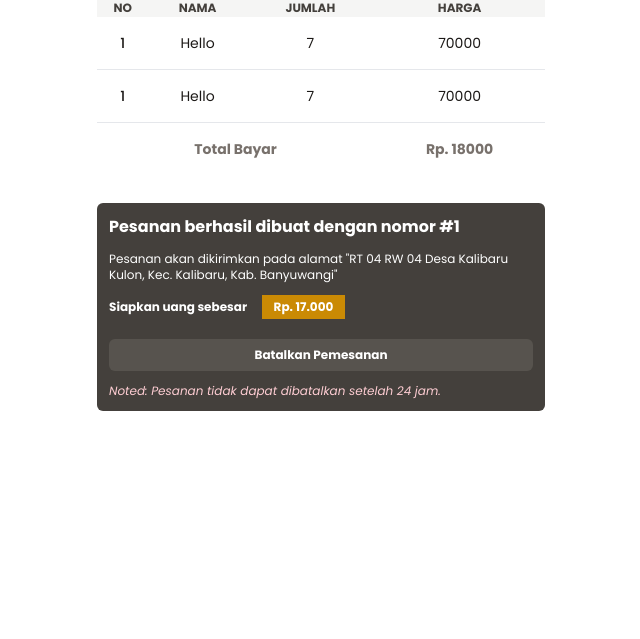
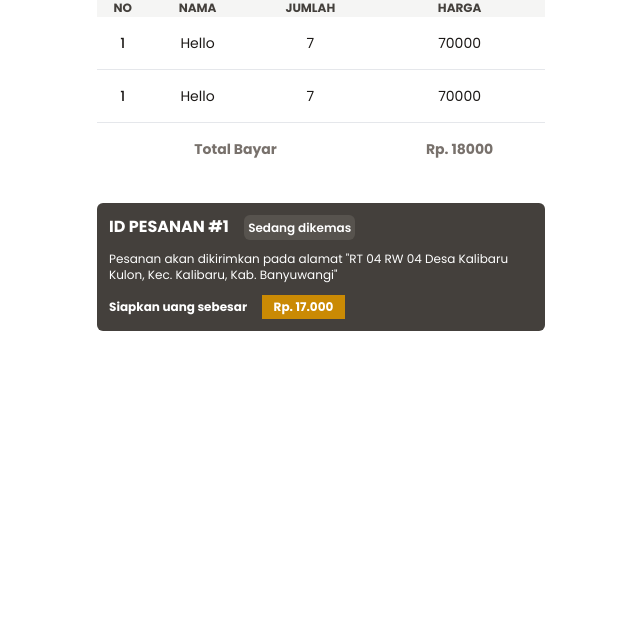
Before and after one commit to mallexibra/penyewaancafe, a PHP site: page /users/checkout.html in a window 1280 px wide. Shown: the part 129-768 px from the top of the page, without its empty margins (319-959 px from the left). Run offline with PHP 8.4, Linux system fonts and the light colour scheme.

Commit message:
update: Mengubah halaman

```diff
--- a/admin/dashboard.html
+++ b/admin/dashboard.html
@@ -80,6 +80,10 @@
           >
             DASHBOARD PAGE
           </h1>
+        </div>
+        <div>
+          <div></div>
+          <div></div>
         </div>
         <div
           class="overflow-x-scroll my-8 max-w-2xl md:w-full md:overflow-x-visible grid place-items-center mx-auto"
--- a/src/style/style.css
+++ b/src/style/style.css
@@ -2283,6 +2273,10 @@ video {
      object-position: center;
 }
 
+.p-1{
+  padding: 0.25rem;
+}
+
 .p-2{
   padding: 0.5rem;
 }
@@ -2564,11 +2553,6 @@ video {
 .text-gray-500{
   --tw-text-opacity: 1;
   color: rgb(107 114 128 / var(--tw-text-opacity));
-}
-
-.text-rose-200{
-  --tw-text-opacity: 1;
-  color: rgb(254 205 211 / var(--tw-text-opacity));
 }
 
 .text-stone-500{
--- a/tailwind.config.js
+++ b/tailwind.config.js
@@ -8,6 +8,5 @@ module.exports = {
       },
     },
   },
-  plugins: [
-  ],
+  plugins: [],
 };
--- a/users/checkout.html
+++ b/users/checkout.html
@@ -111,7 +111,11 @@
         </table>
         <div class="card mt-7 bg-stone-700 p-3 rounded-md text-white">
           <h1 class="font-bold text-base">
-            Pesanan berhasil dibuat dengan nomor #1
+            ID PESANAN #1
+            <span
+              class="bg-stone-600 text-center p-1 rounded-md mt-5 ml-3 font-semibold text-xs"
+              >Sedang dikemas</span
+            >
           </h1>
           <p class="text-xs my-3">
             Pesanan akan dikirimkan pada alamat "RT 04 RW 04 Desa Kalibaru
@@ -123,14 +127,6 @@
               >Rp. 17.000</span
             >
           </p>
-          <button
-            class="bg-stone-600 w-full text-center p-2 rounded-md mt-5 font-bold text-xs hover:bg-stone-600/50"
-          >
-            Batalkan Pemesanan
-          </button>
-          <p class="text-rose-200 mt-3 italic text-xs">
-            Noted: Pesanan tidak dapat dibatalkan setelah 24 jam.
-          </p>
         </div>
       </div>
     </main>
```
Also changed, not shown: other parts of src/style/style.css (+14 -33 lines), admin/laporan.html (+1 -7 lines).
